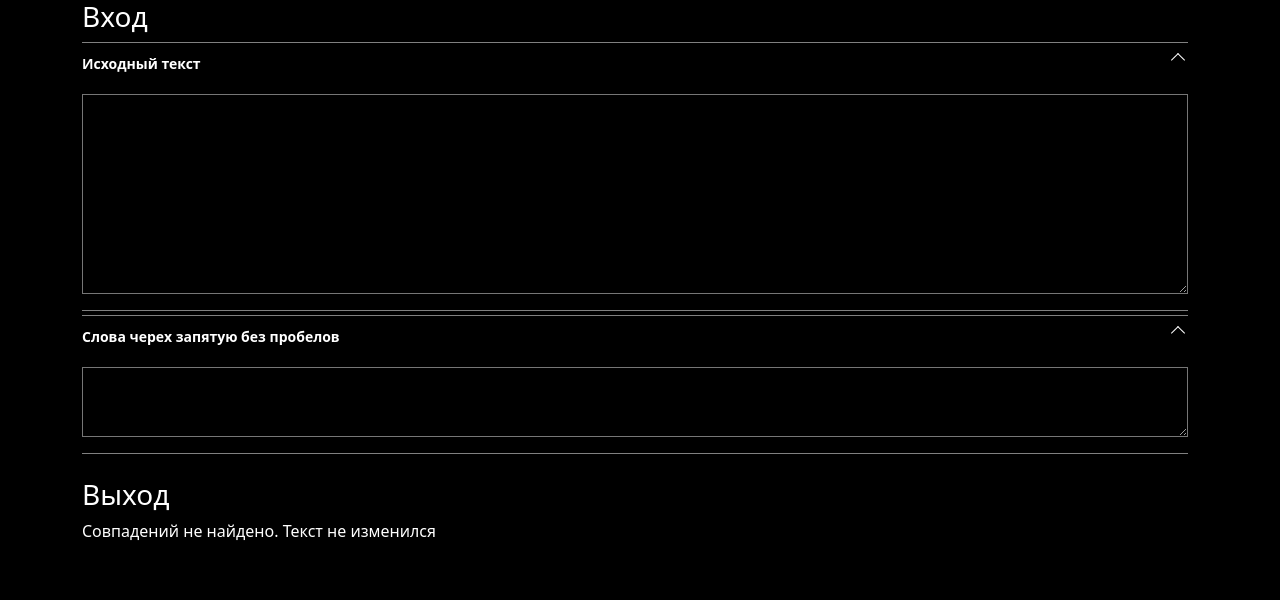
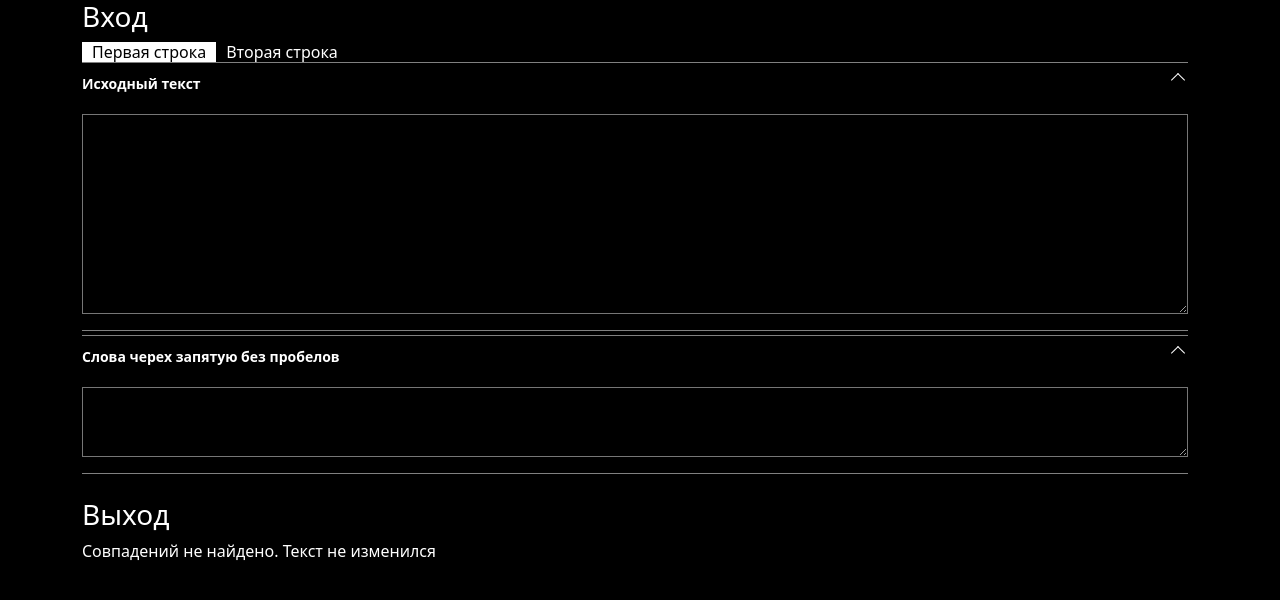
Before and after one commit to the-sociophobic/notes-sorting, a React (Vite) app: page / in a window 1280 px wide. Shown: the top 600 px of the page. Built offline with nearby package versions, Linux system fonts and the light colour scheme.

Commit message:
add search by secondLine

```diff
--- a/src/App.tsx
+++ b/src/App.tsx
@@ -3,9 +3,14 @@ import { useState } from 'react'
 import Text from './components/Text'
 
 import './assets/styles/index.sass'
+import Button from './components/Button'
+
+
+export type SearchType = 'first' | 'second'
 
 
 function App() {
+  const [searchType, setSearchType] = useState<SearchType>('first')
   const [text, setText] = useState('')
   const [wordsText, setWordsText] = useState('')
   const paragraphs = text.split('\n\n')
@@ -13,12 +18,12 @@ function App() {
 
   const res = paragraphs.filter(paragraph =>
     !words.some(word =>
-      paragraphMatch(paragraph, word)))
+      paragraphMatch(paragraph, word, searchType)))
     .join('\n\n')
 
   const wordsParagraphs = words.map(word => {
     const wordParagraphs = paragraphs.filter(paragraph =>
-      paragraphMatch(paragraph, word))
+      paragraphMatch(paragraph, word, searchType))
 
     return {
       word,
@@ -32,6 +37,20 @@ function App() {
       <h3 className='h3'>
         Вход
       </h3>
+      <div className='d-flex flex-row'>
+        <Button
+          black={searchType === 'first'}
+          onClick={() => setSearchType('first')}
+        >
+          Первая строка
+        </Button>
+        <Button
+          black={searchType === 'second'}
+          onClick={() => setSearchType('second')}
+        >
+          Вторая строка
+        </Button>
+      </div>
       <Text
         header='Исходный текст'
         opened
@@ -84,7 +103,26 @@ function App() {
 
 export default App
 
-const paragraphMatch = (paragraph: string, word: string) =>
-  paragraph.toLowerCase().startsWith(word.toLowerCase() + ' ')
-  || paragraph.toLowerCase().startsWith(word.toLowerCase() + '\n')
-  || paragraph === word
+
+const lineMatch = (line: string, word: string) =>
+  line.toLowerCase().startsWith(word.toLowerCase() + ' ')
+  || line.toLowerCase().startsWith(word.toLowerCase() + '\n')
+  || line === word
+
+const paragraphMatch = (
+  paragraph: string,
+  word: string,
+  searchType: SearchType
+) => {
+  const lines = paragraph.split('\n')
+
+  if (searchType === 'first') {
+    return lineMatch(lines[0], word)
+  }
+
+  if (searchType === 'second' && lines[1]) {
+    return lineMatch(lines[1], word)
+  }
+
+  return false
+}
--- a/src/assets/styles/components.sass
+++ b/src/assets/styles/components.sass
@@ -13,7 +13,7 @@
   padding: 0 10px
   height: $button-height
   line-height: $button-height
-  color: black
+  color: $text
   @media (hover: hover) and (pointer: fine)
     &:hover
       opacity: .4
```
